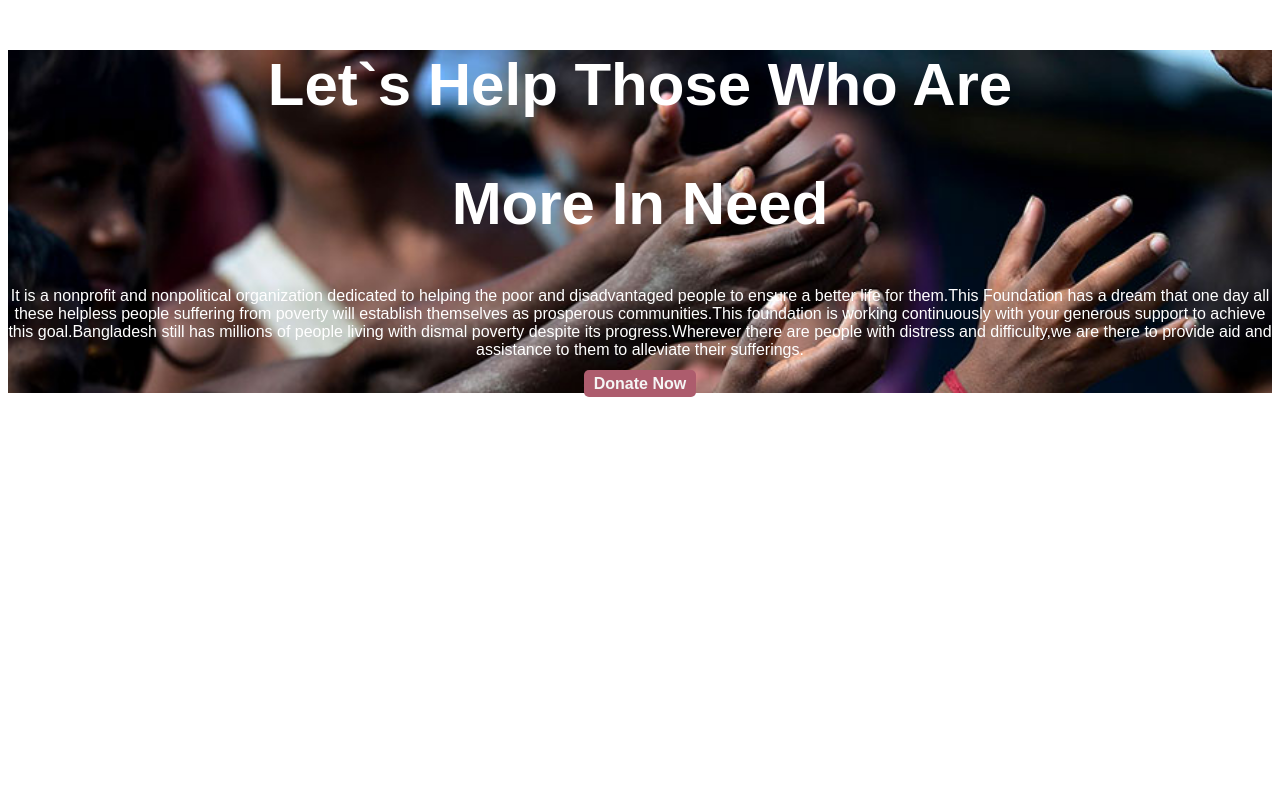
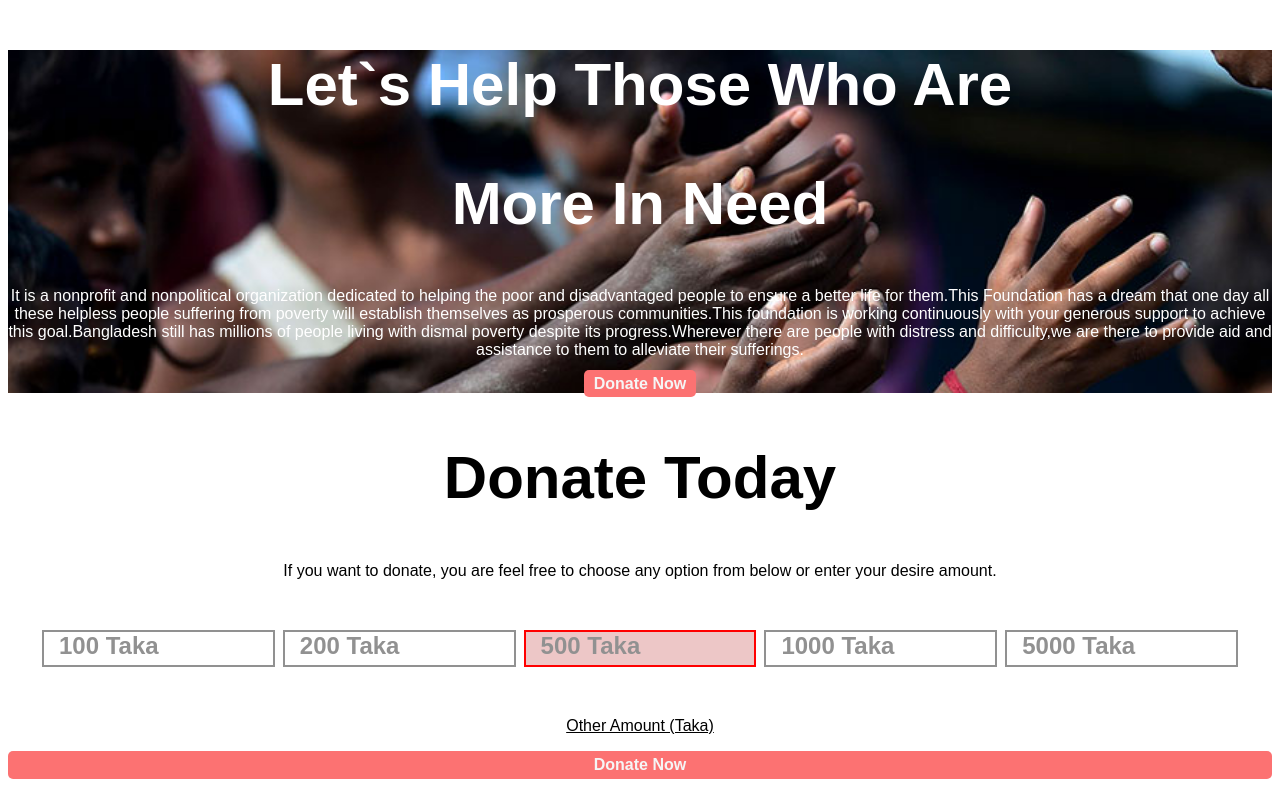
Before and after one commit to mahbub3020/mahbub-assingment1, a plain HTML site: page index.html in a window 1280 px wide. Drawn offline with Linux system fonts and the light colour scheme; a web font is replaced by a local one.

Commit message:
second section

```diff
--- a/index.html
+++ b/index.html
@@ -29,6 +29,19 @@
         <a class="anchor-tag" href="https://www.linkedin.com/in/mahbubur-rahman-65a92220b/">Donate Now</a>
     </section>
 
+    <section class="donate-today">
+        <h1>Donate Today</h1>
+        <p>If you want to donate, you are feel free to choose any option from below or enter your desire amount.</p>
+        <div class="flexible">
+            <h2>100 Taka</h2>
+            <h2>200 Taka</h2>
+            <h2 class="shadow">500 Taka</h2>
+            <h2>1000 Taka</h2>
+            <h2>5000 Taka</h2>
+        </div>
+        <p class="other">Other Amount (Taka)</p>
+        <p class="anchor-tag">Donate Now</p>
+    </section>
 
 
 
--- a/style.css
+++ b/style.css
@@ -22,10 +22,40 @@ h1 {
 .anchor-tag {
     color: whitesmoke;
     text-decoration: none;
-    background-color: rgb(173, 92, 109);
+    background-color: rgb(252, 114, 114);
     padding: 5px 10px;
     border-radius: 5px;
     font-weight: 600;
-    border-color: white;
+}
+
+.donate-today {
+    text-align: center;
+}
+
+h2 {
+    width: 251px;
+    height: 33px;
+    padding-left: 15px;
+    border: 2px solid #919191;
+    outline: 0px;
+    color: #919191;
+    margin-bottom: 15px;
+    background: transparent;
+    display: flex;
+    margin: 4px;
+}
+
+.flexible {
+    display: flex;
+    padding: 30px;
+}
+
+.shadow {
+    border-color: red;
+    background-color: rgb(237, 199, 199);
+}
+
+.other {
+    text-decoration: underline;
 
 }
```
